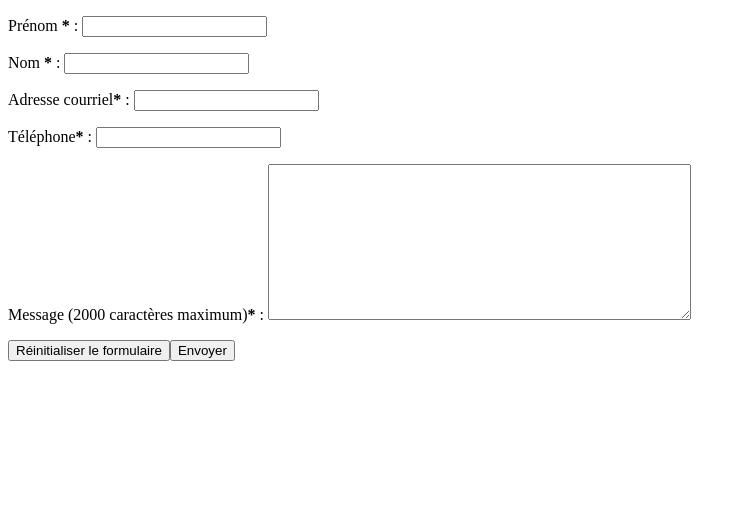
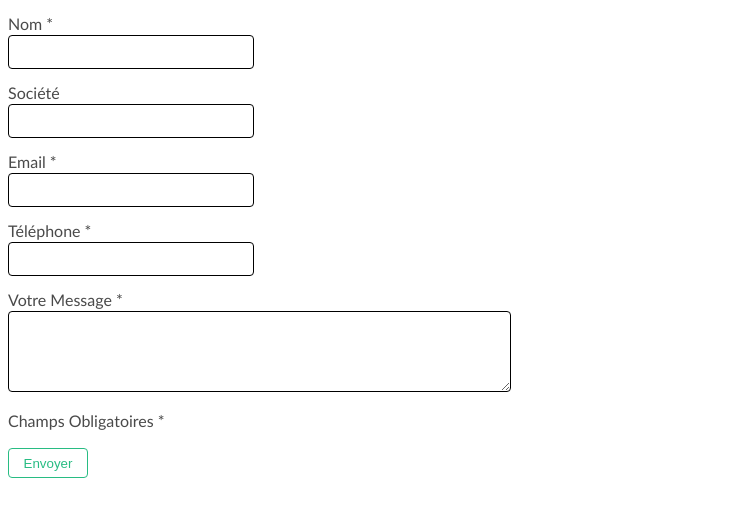
Before and after one commit to union-square/UnionSquareWebsite, a PHP site: page /form.php in a window 1280 px wide. Shown: the top 517 px of the page, without its empty margins (0-746 px from the left). Run offline with PHP 8.4, Linux system fonts and the light colour scheme; a stand-in replaces the project's code that opens the database connection; some libraries are stand-ins or nearby versions.

Commit message:
mise à jour du 13 novembre

```diff
--- a/Class/Check.php
+++ /dev/null
@@ -1,36 +0,0 @@
-<?php
-
-class Check
-{
-	private $variable;
-
-	private $errorMessage;
-
-	private $checkIsOk = true;
-
-	//fonction permettant de vérifier si tous les champs sont valides.
-	public function checkForm(InputData $data)
-	{
-		// pour toutes données du formulaire
-		foreach ($data->getData() as $key =>$value) {
-			// ayant une regex définie dans la classe InputData
-			if(!empty($value['regex'])){
-				//si les données $_POST soumises ne matchent pas avec la regex
-				if(!preg_match($value['regex'], $_POST[$key])){
-					//alors le message d'erreur définir dans la classe Inpudata est enregistré dans la variable errorMessage
-					$this->errorMessage .= '<p>'.$value['errMessage'].'</p>';
-					//et la variable checkIsOk prend la valeur false
-					$this->checkIsOk = false;
-				}
-			}
-		}
-	}
-	// fonction permettant de récupérer tous les messages d'erreur après que le formulaire ai été rempli
-	public function getErrorMessage(){
-		return $this->errorMessage;
-	}
-
-	public function getCheckIsOK(){
-		return $this->checkIsOk;
-	}
-}
--- /dev/null
+++ b/Class/CheckSubmittedData.php
@@ -0,0 +1,29 @@
+<?php
+
+class CheckSubmittedData
+{
+	private $errorMessage;
+
+	private $formDataValidation = true;
+
+	/*vérification de la validité des champs du formulaire.
+	En cas de non validité, un message d'erreur est enregistré dans la varaible errorMessage et le formulaire n'est pas validé*/
+	public function checkForm(FormData $data)
+	{
+		foreach ($data->getFormData() as $key =>$value) {
+			if(!empty($value['regex']) && !preg_match($value['regex'], $_POST[$key])){
+				$this->errorMessage .= '<p class="errorMessageCheckFormPhp">'.$value['errMessage'].'</p>';
+				$this->formDataValidation = false;
+			}
+		}
+	}
+
+	// récupération de tous les messages d'erreur après que le formulaire ai été rempli
+	public function getErrorMessage(){
+		return $this->errorMessage;
+	}
+
+	public function getFormDataValidation(){
+		return $this->formDataValidation;
+	}
+}
--- a/Class/Email.php
+++ b/Class/Email.php
@@ -9,12 +9,6 @@ class Email
 	private $subject;
 
 	private $message;
-
-	private $txtMessage;
-
-	private $htmlMessage;
-
-	private $boundary;
 
 	private $lineBreak;
 
@@ -31,11 +25,10 @@ class Email
 	public function setHeader($sender, $sendAddress, $reply, $replyAddress)
 	{
 		$this->setLineBreak($this->getAddresseeEmail());
-		$this->setBoundary();
-		$this->header = "From: ".$sender."<".$sendAddress.">".$this->getLineBreak();
+		/*$this->setBoundary();*/
+		$this->header .= "From: ".$sender."<".$sendAddress.">".$this->getLineBreak();
 		$this->header .= "Reply-to: ".$reply." <".$replyAddress.">".$this->getLineBreak();
-		$this->header .= "MIME-Version: 1.0".$this->getLineBreak();
-		$this->header .= "Content-Type: multipart/alternative;".$this->getLineBreak()." boundary=".$this->getBoundary().$this->getLineBreak();
+		$this->header .= "Content-Type: text/html;charset=\"utf-8\"".$this->getLineBreak();
 	}
 
 	public function getHeader()
@@ -45,7 +38,7 @@ class Email
 
 	public function setSubject($subject)
 	{
-		$this->subject = $subject;
+		$this->subject = utf8_encode($subject);
 	}
 
 	public function getSubject()
@@ -53,60 +46,15 @@ class Email
 		return $this->subject;
 	}
 
-	public function setMessage()
+	public function setMessage($message)
 	{
-		$this->setLineBreak($this->getAddresseeEmail());
-		$this->setBoundary();
-		$this->message = $this->getLineBreak()."--".$this->getBoundary().$this->getLineBreak();
-		//ajout du message au format texte
-		$this->message .= "Content-Type: text/html; charset=\"ISO-8859-1\"".$this->getLineBreak();
-		$this->message .= "Content-Transfer-Encoding: 8bit".$this->getLineBreak();
-		$this->message .= $this->getLineBreak().$this->getTxtMessage().$this->getLineBreak();
-
-		$this->message .= $this->getLineBreak()."--".$this->getBoundary().$this->getLineBreak();
-		//ajout du message au format HTML
-		$this->message .= "Content-Type: text/html; charset=\"ISO-8859-1\"".$this->getLineBreak();
-		$this->message .= "Content-Transfer-Encoding: 8bit".$this->getLineBreak();
-		$this->message .= $this->getLineBreak().$this->getHtmlMessage().$this->getLineBreak();
-
-		$this->message .= $this->getLineBreak()."--".$this->getBoundary().$this->getLineBreak();
-		$this->message .= $this->getLineBreak()."--".$this->getBoundary().$this->getLineBreak();
+		$this->message = $message;
 
 	}
 
 	public function getMessage()
 	{
 		return $this->message;
-	}
-
-	public function setTxtMessage($txtMessage)
-	{
-		$this->txtMessage = $txtMessage;
-	}
-
-	public function getTxtMessage()
-	{
-		return $this->txtMessage;
-	}
-
-	public function setHtmlMessage($htmlMessage)
-	{
-		$this->htmlMessage = $htmlMessage;
-	}
-
-	public function getHtmlMessage()
-	{
-		return $this->htmlMessage;
-	}
-
-	public function setBoundary()
-	{
-		$this->boundary = "-----=".md5(rand());
-	}
-
-	public function getBoundary()
-	{
-		return $this->boundary;
 	}
 
 	public function setLineBreak($email){
@@ -124,12 +72,9 @@ class Email
 		return $this->lineBreak;
 	}
 
-	public function setValidationMessage()
+	public function setValidationMessage($message)
 	{
-		$this->validationMessage = '<p>Votre message a bien été transmis au collectif Union Square, vous recevrez une réponse dans les meilleurs délais.<p>
-        		<form action="http://localhost/form/index.php">
-    				<input type="submit" value="retour à la page d\'accueil" />
-				</form>';
+		$this->validationMessage = $message;
 	}
 
 	public function getValidationMessage()
@@ -139,8 +84,7 @@ class Email
 
 	public function sentEmail()
 	{
-		$this->setMessage();
-		return mail($this->getAddresseeEmail(), $this->getSubject(), $this->getMessage(), $this->getHeader());
+		return mail($this->getAddresseeEmail(), utf8_decode($this->getSubject()), $this->getMessage(), $this->getHeader());
 	}
 
 }
--- /dev/null
+++ b/Class/FormData.php
@@ -0,0 +1,73 @@
+<?php
+
+class FormData
+{
+	//tableau contenant les données nécessaires à la création du formulaire
+	private $formData =[
+		'contactName'=>[
+			'type'=> 'text',
+			'value' =>'',
+			'name' =>'contactName',
+			'labelContent' => 'Nom *',
+			'placeholder' =>'' ,
+			'required'=>'required',
+			'errMessage' =>"<img src=\"img/unValid.svg\" alt=\"icône d'erreur\"> Votre nom ne semble pas valide (entre 2 et 60 caractères, absence de chiffre)",
+			'regex'=>'/^[A-Za-zéèêëàîïôù-]{2,}$/'],
+		'companyName'=>[
+			'type'=> 'text',
+			'value' =>'',
+			'name' =>'companyName',
+			'labelContent' => 'Société ',
+			'placeholder' =>'' ,
+			'required'=>'',
+			'errMessage' =>""],
+		'contactEmail'=>[
+			'type'=> 'email',
+			'value' =>'',
+			'name' =>'contactEmail',
+			'labelContent' => 'Email *',
+			'placeholder' =>'' ,
+			'required'=>'required',
+			'errMessage' =>"<img src=\"img/unValid.svg\" alt=\"icône d'erreur\"> Votre adresse Email ne semble pas valide",
+			'regex' =>'/^(([^<>()\[\]\\.,;:\s@"]+(\.[^<>()\[\]\\.,;:\s@"]+)*)|(".+"))@((\[[0-9]{1,3}\.[0-9]{1,3}\.[0-9]{1,3}\.[0-9]{1,3}])|(([a-zA-Z\-0-9]+\.)+[a-zA-Z]{2,}))$/'],
+		'telephone'=>[
+			'type'=> 'tel',
+			'value' =>'',
+			'name' =>'telephone',
+			'labelContent' => 'Téléphone *',
+			'placeholder' =>'' ,
+			'required'=>'required',
+			'errMessage' =>"<img src=\"img/unValid.svg\" alt=\"icône d'erreur\"> Votre numéro de téléphone ne semble pas valide (10 chiffres commençant par 0)",
+			'regex' =>'/^0[1-68]([-. ]?[0-9]{2}){4}$/'],
+		'message' =>[
+			'name' => "message",
+			'labelContent' => 'Votre Message *',
+			'placeholder' =>'' ,
+			'required'=>'required',
+			'errMessage' =>"<img src=\"img/unValid.svg\" alt=\"icône d'erreur\"> Veuillez entrer un message",
+			'value' => '',
+			'rows' => '5',
+			'cols' => '60',
+			'maxLength' => '2000',
+			'regex'=>'/^[A-Za-zéèêëàîïôù-]{2,}$/'],
+		'submit' =>[
+			'type' => 'submit',
+			'value' => 'Envoyer',
+			'data-sitekey' =>  '6LeIxAcTAAAAAJcZVRqyHh71UMIEGNQ_MXjiZKhI']
+	];
+
+	public function getFormData(){
+		return $this->formData;
+	}
+
+	//permet d'afficher dans chaque champs les valeurs qui avait été rentrées dans le formulaire après que ce formulaire ai été soumis
+	public function setFormDataValue($post){
+		foreach ($this->formData as $key => &$value) {
+			if(!empty($post)){
+				if ($value['value'] == ''){
+					$value['value'] = $post[$key];
+				}
+			}
+		}
+	}
+}
--- a/Class/FormStructure.php
+++ b/Class/FormStructure.php
@@ -2,41 +2,43 @@
 
 class Formstructure
 {
-	private $input;
+	private $formElement;
 
-	public function setInput(InputData $data){
+	//définition du contenu des éléments composant le formulaire
+	public function setFormElement(FormData $data){
 
-		foreach ($data->getData() as $value){
+		foreach ($data->getFormData() as $value){
 
+			//définition de tous les élements Input
 			if(!empty($value['type'])){
 
-				if ($value['type'] =="reset" || $value['type'] =="button"){
-				$this->input = '<input type="'.$value['type'].'" value = "'.$value['value'].'"></input>';
+				if ($value['type'] == "text" || $value['type'] == "email" || $value['type'] == "number" || $value['type'] == "tel"){
+					$this->formElement = '<p>
+					<label class="labelForm" for="'.$value['name'].'">'.$value['labelContent'].'</label></br>
+					<input type="'.$value['type'].'" class="champForm" id="'.$value['name'].'" name="'.$value['name'].'" value="'.$value['value'].'" placeholder="'.$value['placeholder'].'" min="0" max="12" step="1" required="'.$value['required'].'">
+					<span class="messageForm" id="'.$value['name'].'Statut" style="display:none;">'.$value['errMessage'].'</span>
+					</p>
+					';
 
+				} elseif ($value['type'] =="reset" || $value['type'] =="button"){
+					$this->formElement = '<input type="'.$value['type'].'" value = "'.$value['value'].'"></input>';
 				}
 				//on met le submit à part pour inclure le captcha
 				elseif($value['type'] =="submit"){
-					$this->input = '<input type="'.$value['type'].'" class="g-recaptcha" data-sitekey="'.$value['data-sitekey'].'" data-callback="captchaSubmit" data-badge="inline" value = "'.$value['value'].'"></input>';
+					$this->formElement = '<button class="g-recaptcha" data-sitekey="'.$value['data-sitekey'].'" data-callback="onSubmit">Envoyer</button>';
 				}
 
-				elseif ($value['type'] == "text" || $value['type'] == "email" || $value['type'] == "number" || $value['type'] == "tel"){
-				$this->input = '<p>
-				<label class="labelForm" for="'.$value['name'].'">'.$value['labelContent'].'</label>
-				<input type="'.$value['type'].'" class="champForm" id="'.$value['name'].'" name="'.$value['name'].'" value="'.$value['value'].'" min="0" max="12" step="1" required="required">
-				<span id="'.$value['name'].'Statut" style="display:none;">'.$value['errMessage'].'</span>
+			} /*définition des éléments de type textarea*/
+			elseif(!empty($value['rows'])){
+				$this->formElement = '<p>
+				<label class="labelForm" for="'.$value['name'].'">'.$value['labelContent'].'</label></br>
+				<textarea name= "'.$value['name'].'" id="'.$value['name'].'"  rows= "'.$value['rows'].'" cols="'.$value['cols'].'" required="'.$value['required'].'" maxlength="'.$value['maxLength'].'" placeholder="'.$value['placeholder'].'">'.$value['value'].'</textarea>
+				<span class="messageForm" id="'.$value['name'].'Statut" style="display:none;">'.$value['errMessage'].'</span>
 				</p>
-				';
-				}
-
-
-			} elseif(!empty($value['rows'])){
-				$this->input = '<p>
-				<label class="labelForm" for="'.$value['name'].'">'.$value['labelContent'].'</label>
-				<textarea name= "'.$value['name'].'" rows= "'.$value['rows'].'" cols="'.$value['cols'].'" required="required" maxlength="'.$value['maxLength'].'">'.$value['value'].'</textarea>
-				</p>
+				<p>Champs Obligatoires *<p>
 				';
 			}
-			echo $this->input;
+			echo $this->formElement;
 		}
 	}
 }
--- a/Class/InputData.php
+++ /dev/null
@@ -1,65 +0,0 @@
-<?php
-
-class InputData
-{
-	//tableau contenant les données nécessaires à la création du formulaire
-	private $data =[
-		'surname'=>[
-			'type'=> 'text',
-			'value' =>'',
-			'name' =>'surname',
-			'labelContent' =>'Prénom <b>*</b> : ' ,
-			'errMessage' =>"Votre prénom ne semble pas valide (entre 2 et 60 caractères, absence de chiffre)",
-			'regex' =>'/^[A-Za-zéèêëàîïôù-]{2,}$/'],
-		'contactName'=>[
-			'type'=> 'text',
-			'value' =>'',
-			'name' =>'contactName',
-			'labelContent' =>'Nom <b>*</b> : ' ,
-			'errMessage' =>"Votre nom de famille ne semble pas valide (entre 2 et 60 caractères, absence de chiffre)",
-			'regex'=>'/^[A-Za-zéèêëàîïôù-]{2,}$/'],
-		'contactEmail'=>[
-			'type'=> 'email',
-			'value' =>'',
-			'name' =>'contactEmail',
-			'labelContent' =>'Adresse courriel<b>*</b> : ',
-			'errMessage' =>"Votre email ne semble pas valide",
-			'regex' =>'/^(([^<>()\[\]\\.,;:\s@"]+(\.[^<>()\[\]\\.,;:\s@"]+)*)|(".+"))@((\[[0-9]{1,3}\.[0-9]{1,3}\.[0-9]{1,3}\.[0-9]{1,3}])|(([a-zA-Z\-0-9]+\.)+[a-zA-Z]{2,}))$/'],
-		'telephone'=>[
-			'type'=> 'tel',
-			'value' =>'',
-			'name' =>'telephone',
-			'labelContent' =>'Téléphone<b>*</b> : ',
-			'errMessage' =>"Votre numéro de téléphone ne semble pas valide (10 chiffres commençant par 0)",
-			'regex' =>'/^0[1-68]([-. ]?[0-9]{2}){4}$/'],
-		'message' =>[
-			'name' => "message",
-			'labelContent' => 'Message (2000 caractères maximum)<b>*</b> : ',
-			'value' => '',
-			'rows' => '10',
-			'cols' => '50',
-			'maxLength' => '2000'],
-		'reset' =>[
-			'type' => 'reset',
-			'value' => 'Réinitialiser le formulaire'],
-		'submit' =>[
-			'type' => 'submit',
-			'value' => 'Envoyer',
-			'data-sitekey' =>  '6LeIxAcTAAAAAJcZVRqyHh71UMIEGNQ_MXjiZKhI']
-	];
-
-	public function getData(){
-		return $this->data;
-	}
-
-	//permet d'afficher dans chaque champs les valeurs qui avait été rentrées dans le formulaire après que ce formulaire ai été soumis
-	public function setData($post){
-		foreach ($this->data as $key => &$value) {
-			if(!empty($post)){
-				if ($value['value'] == ''){
-					$value['value'] = $post[$key];
-				}
-			}
-		}
-	}
-}
--- a/Class/Recaptcha.php
+++ b/Class/Recaptcha.php
@@ -2,9 +2,9 @@
 
 class Recaptcha{
 
-	public function __construct(){
+	/*public function __construct(){
         $this->config = require('config.php');
-    }
+    }*/
 
 	public function verifyResponse($recaptcha){
 
@@ -20,7 +20,7 @@ class Recaptcha{
 
 		$getResponse = $this->getHTTP(
 			array(
-				'secret' => $this->config['secret-key'],
+				'secret' => '6LeIxAcTAAAAAGG-vFI1TnRWxMZNFuojJ4WifJWe',
 				'remoteip' => $remoteIp,
 				'response' => $recaptcha,
 			)
--- a/css/stylesheet.css
+++ b/css/stylesheet.css
@@ -136,3 +136,57 @@ h2{
 	float: right;
 	margin-left: 100px;
 }
+
+
+/*partie du concernant le formulaire de contact*/
+
+.champForm{
+	width: 240px;
+	border-radius: 4px;
+	border: solid 1px black;
+	height: 30px;
+}
+
+textarea{
+	border-radius: 4px;
+	border: solid 1px black;
+}
+
+.g-recaptcha{
+	background-color: transparent;
+	color:#28BC83;
+	border: solid 1px #28BC83;
+	border-radius: 4px;
+	height: 30px;
+	width: 80px;
+}
+
+.g-recaptcha:hover{
+	background-color: #28BC83;
+	color:#FFFFFF;
+}
+
+.errorMessageCheckFormPhp{
+	color: #e66868;
+}
+
+.formSucceedMessage{
+	color:#28BC83;
+	border: solid 2px #28BC83;
+	font-weight: bold;
+
+}
+
+.formFailedMessage{
+	color: #e66868;
+	border: solid 2px #e66868;
+	font-weight: bold;
+}
+
+.messageForm{
+	width: 510px;
+}
+
+.messageForm img{
+	padding-top: 5px;
+}
--- a/form.php
+++ b/form.php
@@ -1,15 +1,15 @@
 <?php
 //appel des classes requises
 require ("class/FormStructure.php");
-require ("class/Check.php");
-require ("class/InputData.php");
+require ("class/CheckSubmittedData.php");
+require ("class/FormData.php");
 require ("class/Recaptcha.php");
 require ("class/Email.php");
 
 //définition des variables
 $form = new FormStructure();
-$data = new InputData();
-$check = new Check();
+$formData = new FormData();
+$checkSubmittedData = new CheckSubmittedData();
 $recaptcha = new Recaptcha();
 $email = new Email();
 ?>
@@ -20,26 +20,40 @@ $email = new Email();
 	<title></title>
 	<script src="https://www.google.com/recaptcha/api.js" async defer></script>
 	<script>
-        function captchaSubmit(data) {
+        function onSubmit(data) {
             document.getElementById("contact").submit();
         }
     </script>
+    <link rel="stylesheet" href="https://maxcdn.bootstrapcdn.com/font-awesome/4.7.0/css/font-awesome.min.css">
+      <link rel="stylesheet" href="css/stylesheet.css">
 </head>
 <body>
-	<div>
+	<div id="formFrame">
 		<?php
+			if(!empty($_POST)){
+
+				echo 'hello1';
+				$varPostRecaptcha = $_POST['g-recaptcha-response'];
+
+				$response = $recaptcha->verifyResponse($_POST['g-recaptcha-response']);
 				// si le formulaire a été posté
-		if(!empty($_POST)){
-		//on vérifie si le recaptcha est valide
-		$recaptcha->curlRequest();
-		$recaptchaTest = $recaptcha->parseData();
-		//on vérifie si les champs informés sont valides
-		$check->checkForm($data);
+				echo 'hello2';
+
+			//vérification reCaptcha
+
+			if(!empty($varPostRecaptcha)){
+			echo 'hello3';
+			//on vérifie si les données renseignées sont valides
+			$checkSubmittedData->checkForm($formData);
+				//si les données renseignées sont valides
+				if ($checkSubmittedData->getFormDataValidation() == true){
+					//si une erreur est survenu au niveau du recaptcha
+					if(isset($response['success']) and $response['success'] != true) {
+						echo "An Error Occured and Error code is :".$response['error-codes'];
 					}
-		//si le formulaire a été soumis et que les champs sont valides
-		if(!empty($_POST) && $check->getCheckIsOK() == true){
-			//si le test recaptcha est validé
-			if($recaptchaTest == true){
+					//si le recaptcha a validé l'envoi
+					else {
+
 					//on envoie un mail au client indiquant que la demande a bien été prise en compte
 					//on inscrit l'adresse du destinaitaire
 					$email->setAddresseeEmail("boulord.anthony@hotmail.com");
@@ -47,42 +61,67 @@ $email = new Email();
 					$email->setHeader("Anthony", "boulord.anthony@gmail.com", "Anthony", "boulord.anthony@gmail.com");
 					//on inscrit le sujet du mail
 					$email->setSubject("nous avons bien reçu votre demande");
-				//on inscrit le contenu du mail au format texte
-				$email->setTxtMessage("salut à tous voici un message écrit en txt");
-				//on inscrit le contenu du mail au format HTML
-				$email->setHtmlMessage("<html><head></head><body><b>salut à tous</b> voici un message écrit en txt</body></html>");
+
+					$email->setMessage("<p>Bonjour ".$_POST['contactName'].",</br></br>
+						Vous êtes entré en contact avec le collectif <b>Union Square</b> et nous vous en remercions. </br></br>
+						Cette email vous a été envoyé automatiquement pour vous confirmer que votre demande nous a bien été transmise.</br></br>
+						L'équipe d'Union Square vous recontactera rapidement.</br></br>
+						A très bientôt,</br></br>
+						Union Square</br></br>
+						</p>");
 					//on expédie le mail
 					$email->sentEmail();
 
 					//on s'envoie une mail contenant le message du client
 					$email->setAddresseeEmail("boulord.anthony@hotmail.com");
 					$email->setHeader("Anthony", "boulord.anthony@gmail.com", "Anthony", "boulord.anthony@gmail.com");
-				$email->setSubject("message du client: ".$_POST['surname']." ".$_POST['contactName']."");
-				$email->setTxtMessage("".$_POST['message']."");
-				$email->setHtmlMessage("<html><head></head><body><p>".$_POST['message']."</p></body></html>");
+					$email->setSubject("message du client: ".$_POST['contactName']."");
+					$email->setMessage("".$_POST['message']."");
 					$email->sentEmail();
 
-				//on inscrit un message au client indiquant que le mail à bien été envoyé et on lui propose une redirection vers la page d'accueil
-				$email->setValidationMessage();
-				echo $email->getValidationMessage();
+					}
+					?>
+					<form id="contact" method="post">
+						<?php
+						$form->setFormElement($formData);
+						?>
+					</form>
+					<?php
+					//messages pour indiquer si le mail a été envoyé ou non
+					if($email->sentEmail()){
+						echo'<div id="formSucceedMessage">
+						<p>Votre message nous a été transmis, vous recevrez un email pour confirmer l\'envoi de votre message</p>
+						<p>Nous vous recontacterons au plus vite. A bientôt!</p>
+					</div>';
+					} else{
+						echo '<div id="formFailedMessage">
+						<p>Une erreur est survenue, votre message n\'a pu nous être délivré</p>
+						<p>Veuillez essayer à nouveau ou nous contacter par téléphone au 06.89.21.07.19</p>
+					</div>';
+					}
+				}
+				// si les données renseignée ne sont pas valides
+				else{
+					//on affiche les messages d'erreur
+					echo $checkSubmittedData->getErrorMessage();
+					//on enregistrer les valeurs qui sont valides afin de ne pas avoir à les renseignées à nouveau
+					$formData->setFormDataValue($_POST);
+					?>
+					<form id="contact" method="post">
+						<?php
+						$form->setFormElement($formData);
+						?>
+					</form>
+					<?php }
 
-			} else {
-				//on inscrit un message au client indiquant que le test recaptcha n'a pas fonctionné et on lui propose de revenir au formulaire
-				$recaptcha->setErrorMessage();
-				echo $recaptcha->getErrorMessage();
 			}
 		}
 			//si le formulaire n'a pas été envoyé ou comporte des erreurs, on propose le formulaire à l'utilisateur
 			else{
-			// on affiche les messages d'erreur si certains champs du formulaire ne correspondent pas au regex définie dans la classe InputData
-			echo $check->getErrorMessage();
-			//si le formulaire comporte des erreurs, on laisse les champs affiché après soumission afin de ne pas avoir à les ré-écrire
-			$data->setData($_POST);
-			//on affiche le formulaire
 				?>
 				<form id="contact" method="post">
 					<?php
-				$form->setInput($data);
+					$form->setFormElement($formData);
 					?>
 				</form>
 			<?php } ?>
--- a/js/form.js
+++ b/js/form.js
@@ -1,31 +1,57 @@
 //affichage des messages d'erreurs pour les champs du formulaire
 var contactName = document.querySelector('#contactName');
-var surname = document.querySelector('#surname');
+var message = document.querySelector('#message');
 var contactEmail = document.querySelector('#contactEmail');
 var telephone = document.querySelector('#telephone');
 
-contactName.addEventListener('keyup', function(e){
-	validateForm(e.target,/^[A-Za-zéèêëàîïôù-]{2,}$/);
+contactName.addEventListener('blur', function(e) {
+	validateForm(e.target,/^[A-Za-zéèêëàîïôù-]{2,}$/, 'contactName', 'Votre nom ne semble pas valide (entre 2 et 60 caractères, absence de chiffre)');
 })
 
-surname.addEventListener('keyup', function(e){
-	validateForm(e.target,/^[A-Za-zéèêëàîïôù-]{2,}$/);
+message.addEventListener('blur', function(e){
+	validateForm(e.target,/^[A-Za-zéèêëàîïôù-]{2,}$/, 'message', 'Veuillez entrer un message');
 })
 
-contactEmail.addEventListener('keyup', function(e){
-	validateForm(e.target,/^(([^<>()\[\]\\.,;:\s@"]+(\.[^<>()\[\]\\.,;:\s@"]+)*)|(".+"))@((\[[0-9]{1,3}\.[0-9]{1,3}\.[0-9]{1,3}\.[0-9]{1,3}])|(([a-zA-Z\-0-9]+\.)+[a-zA-Z]{2,}))$/);
+contactEmail.addEventListener('blur', function(e){
+	validateForm(e.target,/^(([^<>()\[\]\\.,;:\s@"]+(\.[^<>()\[\]\\.,;:\s@"]+)*)|(".+"))@((\[[0-9]{1,3}\.[0-9]{1,3}\.[0-9]{1,3}\.[0-9]{1,3}])|(([a-zA-Z\-0-9]+\.)+[a-zA-Z]{2,}))$/, 'contactEmail', 'Votre adresse Email ne semble pas valide');
 })
 
-telephone.addEventListener('keyup', function(e){
-	validateForm(e.target,/^0[1-68]([-. ]?[0-9]{2}){4}$/);
+telephone.addEventListener('blur', function(e){
+	validateForm(e.target,/^0[1-68]([-. ]?[0-9]{2}){4}$/, 'telephone', 'Votre numéro de téléphone ne semble pas valide (10 chiffres commençant par 0)');
 })
 
-function validateForm(element, regex)
+function validateForm(element, regex, id, text)
 {
-	if(!regex.test(element.value)){
+	var validationIcon = document.createElement('img');
+		validationIcon.setAttribute('src', "img/valid.svg");
+		validationIcon.setAttribute('alt', "icone de validation");
+		validationIcon.setAttribute('id', id +"validationIcon");
+	var messageElement = document.querySelector ('#'+id+'Statut');
+	var Icon = document.querySelector ('#'+id+'Statut').firstChild;
+	var errorIcon = document.createElement('img');
+		errorIcon.setAttribute('src', "img/unValid.svg");
+		errorIcon.setAttribute('alt', "icone d'erreur");
+	var errorText = document.createTextNode(text);
+	console.log(messageElement);
+	console.log(validationIcon);
+	// un icône de vérification est présent et que le contenu des chamsp ne matchent pas les regex
+	if(!regex.test(element.value) && /*Icon.nodeName.toLowerCase() == 'img'*/ messageElement.firstChild.id == id +"validationIcon"){
+		messageElement.replaceChild(errorIcon, messageElement.firstChild);
+		messageElement.appendChild(errorText);
 		element.nextElementSibling.style.display = 'inline-block';
-		element.nextElementSibling.style.color = 'red';
-	} else{
-	element.nextElementSibling.style.display = 'none';
+		element.nextElementSibling.style.color = '#e66868';
+
+	// le contenu des champs matchent
+	} else if(regex.test(element.value)){
+
+		messageElement.innerText = "";
+		messageElement.appendChild(validationIcon);
+
+		element.nextElementSibling.style.display = 'inline-block';
+		element.nextElementSibling.style.color = 'green';
+	//le contenu ne matchent pas (cas où le champs est rempli pour la première fois: le message d'erreur enregistrée dans la classe FormData est celui qui s'affiche )
+	} else {
+		element.nextElementSibling.style.display = 'inline-block';
+		element.nextElementSibling.style.color = '#e66868';
 	}
 }
```
Also changed, not shown: img/unValid.svg (added), img/valid.svg (added). Lines whose indentation alone changed are shown as unchanged.
